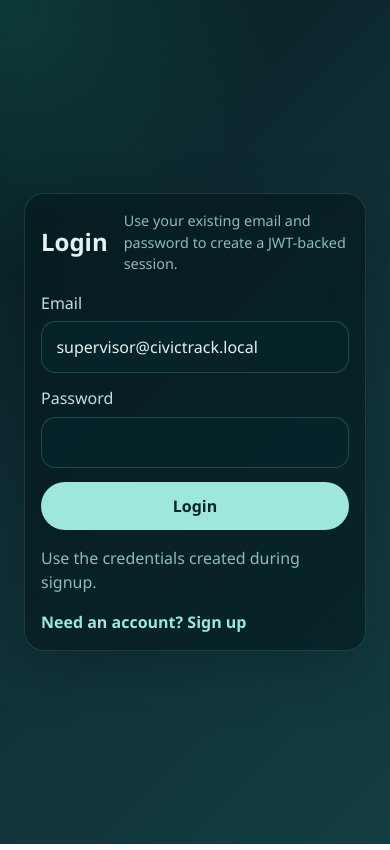
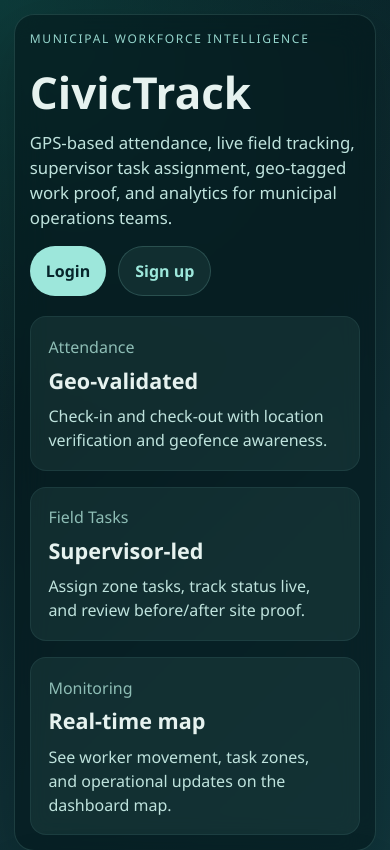
Before and after one commit to KunalVS/civic-track, a React (Vite) app in the folder frontend/: page / in a window 390 px wide. Shown: the top 850 px of the page. Built offline with nearby package versions, Linux system fonts and the light colour scheme; no server answers.

Commit message:
made responsive and added landing page

```diff
--- a/frontend/src/App.tsx
+++ b/frontend/src/App.tsx
@@ -27,6 +27,7 @@ import {
 import { socket } from "./lib/socket";
 
 type RoutePath = "/login" | "/signup" | "/worker" | "/supervisor" | "/admin";
+type PublicRoutePath = "/" | RoutePath;
 
 interface TrackingUpdate {
   userId: string;
@@ -95,9 +96,9 @@ const fallbackDashboard: DashboardOverview = {
 
 const fallbackTasks: TaskItem[] = [];
 
-function getInitialRoute(): RoutePath {
-  const path = window.location.pathname as RoutePath;
-  return ["/login", "/signup", "/worker", "/supervisor", "/admin"].includes(path) ? path : "/login";
+function getInitialRoute(): PublicRoutePath {
+  const path = window.location.pathname as PublicRoutePath;
+  return ["/", "/login", "/signup", "/worker", "/supervisor", "/admin"].includes(path) ? path : "/";
 }
 
 function routeForRole(role: Role): RoutePath {
@@ -112,7 +113,7 @@ function routeForRole(role: Role): RoutePath {
   return "/admin";
 }
 
-function navigate(path: RoutePath) {
+function navigate(path: PublicRoutePath) {
   window.history.pushState({}, "", path);
   window.dispatchEvent(new PopStateEvent("popstate"));
 }
@@ -148,6 +149,63 @@ function AuthCard({
       </div>
       {children}
     </section>
+  );
+}
+
+function HomeView() {
+  return (
+    <main className="home-shell">
+      <section className="home-hero panel">
+        <div className="home-hero-copy">
+          <p className="eyebrow">Municipal Workforce Intelligence</p>
+          <h1>CivicTrack</h1>
+          <p className="home-lead">
+            GPS-based attendance, live field tracking, supervisor task assignment, geo-tagged work proof, and analytics for
+            municipal operations teams.
+          </p>
+          <div className="home-actions">
+            <button type="button" onClick={() => navigate("/login")}>
+              Login
+            </button>
+            <button type="button" className="secondary-button" onClick={() => navigate("/signup")}>
+              Sign up
+            </button>
+          </div>
+        </div>
+        <div className="home-stat-grid">
+          <article className="home-stat-card">
+            <span>Attendance</span>
+            <strong>Geo-validated</strong>
+            <p>Check-in and check-out with location verification and geofence awareness.</p>
+          </article>
+          <article className="home-stat-card">
+            <span>Field Tasks</span>
+            <strong>Supervisor-led</strong>
+            <p>Assign zone tasks, track status live, and review before/after site proof.</p>
+          </article>
+          <article className="home-stat-card">
+            <span>Monitoring</span>
+            <strong>Real-time map</strong>
+            <p>See worker movement, task zones, and operational updates on the dashboard map.</p>
+          </article>
+        </div>
+      </section>
+
+      <section className="home-feature-grid">
+        <article className="panel home-feature-card">
+          <h2>What Workers Use</h2>
+          <p>Receive assigned tasks, share live location, upload before/after work images, and track attendance status.</p>
+        </article>
+        <article className="panel home-feature-card">
+          <h2>What Supervisors Use</h2>
+          <p>Create tasks by zone, assign workers, monitor live movement, and review task completion through the control center.</p>
+        </article>
+        <article className="panel home-feature-card">
+          <h2>What Admins Use</h2>
+          <p>View city-wide operational KPIs, attendance trends, reporting, and governance-level dashboard controls.</p>
+        </article>
+      </section>
+    </main>
   );
 }
 
@@ -524,7 +582,7 @@ function AdminView({
 }
 
 export default function App() {
-  const [route, setRoute] = useState<RoutePath>(getInitialRoute());
+  const [route, setRoute] = useState<PublicRoutePath>(getInitialRoute());
   const [user, setUser] = useState<AuthUser | null>(null);
   const [dashboard, setDashboard] = useState<DashboardOverview>(fallbackDashboard);
   const [tasks, setTasks] = useState<TaskItem[]>(fallbackTasks);
@@ -960,6 +1018,15 @@ export default function App() {
     );
   }
 
+  if (!user && route === "/") {
+    return (
+      <>
+        {error ? <div className="banner error-banner">{error}</div> : null}
+        <HomeView />
+      </>
+    );
+  }
+
   if (!user) {
     return (
       <>
--- a/frontend/src/components/TaskTable.tsx
+++ b/frontend/src/components/TaskTable.tsx
@@ -96,6 +96,7 @@ export function TaskTable({
           Export CSV
         </button>
       </div>
+      <div className="table-scroll">
         <table className="task-table">
           <thead>
             <tr>
@@ -150,6 +151,7 @@ export function TaskTable({
             ))}
           </tbody>
         </table>
+      </div>
     </section>
   );
 }
--- a/frontend/src/styles.css
+++ b/frontend/src/styles.css
@@ -40,10 +40,100 @@ button {
   cursor: pointer;
 }
 
+button.secondary-button {
+  color: #9de7db;
+  background: rgba(157, 231, 219, 0.08);
+  border: 1px solid rgba(157, 231, 219, 0.18);
+}
+
 .app-shell {
   padding: 2rem;
   display: grid;
   gap: 1.5rem;
+}
+
+.home-shell {
+  min-height: 100vh;
+  padding: 1.25rem;
+  display: grid;
+  gap: 1rem;
+}
+
+.home-hero {
+  padding: 1.5rem;
+  display: grid;
+  grid-template-columns: minmax(0, 1.2fr) minmax(0, 0.9fr);
+  gap: 1.25rem;
+  align-items: stretch;
+}
+
+.home-hero-copy {
+  display: grid;
+  align-content: center;
+  gap: 1rem;
+}
+
+.home-hero-copy h1 {
+  margin: 0;
+  font-size: clamp(2.75rem, 8vw, 5rem);
+  line-height: 0.95;
+}
+
+.home-lead {
+  margin: 0;
+  max-width: 42rem;
+  color: #bfe3dd;
+  font-size: 1.05rem;
+}
+
+.home-actions {
+  display: flex;
+  flex-wrap: wrap;
+  gap: 0.75rem;
+}
+
+.home-stat-grid,
+.home-feature-grid {
+  display: grid;
+  gap: 1rem;
+}
+
+.home-stat-grid {
+  grid-template-columns: repeat(1, minmax(0, 1fr));
+}
+
+.home-stat-card,
+.home-feature-card {
+  padding: 1.1rem;
+  border-radius: 1rem;
+  background: rgba(157, 231, 219, 0.08);
+  border: 1px solid rgba(157, 231, 219, 0.08);
+}
+
+.home-stat-card span {
+  color: #8ebdb5;
+  display: block;
+  margin-bottom: 0.35rem;
+}
+
+.home-stat-card strong {
+  display: block;
+  font-size: 1.35rem;
+  margin-bottom: 0.45rem;
+}
+
+.home-stat-card p,
+.home-feature-card p {
+  margin: 0;
+  color: #bfe3dd;
+}
+
+.home-feature-card h2 {
+  margin-top: 0;
+}
+
+.home-feature-grid {
+  grid-template-columns: repeat(3, minmax(0, 1fr));
 }
 
 .auth-shell {
@@ -199,6 +289,7 @@ button {
   justify-content: space-between;
   gap: 1rem;
   align-items: center;
+  flex-wrap: wrap;
   margin-bottom: 1rem;
 }
 
@@ -462,6 +553,11 @@ button {
   border-collapse: collapse;
 }
 
+.table-scroll {
+  width: 100%;
+  overflow-x: auto;
+}
+
 .task-table th,
 .task-table td {
   padding: 0.85rem 0.75rem;
@@ -522,6 +618,11 @@ button {
     display: grid;
   }
 
+  .home-hero,
+  .home-feature-grid {
+    grid-template-columns: 1fr;
+  }
+
   .kpi-grid {
     grid-template-columns: repeat(2, minmax(0, 1fr));
   }
@@ -537,6 +638,27 @@ button {
     padding: 1rem;
   }
 
+  .home-shell {
+    padding: 0.9rem;
+  }
+
+  .home-hero {
+    padding: 1rem;
+  }
+
+  .status-card {
+    min-width: 0;
+  }
+
+  .hero {
+    gap: 0.75rem;
+  }
+
+  .panel,
+  .kpi-card {
+    padding: 0.9rem;
+  }
+
   .kpi-grid {
     grid-template-columns: 1fr;
   }
@@ -544,4 +666,12 @@ button {
   .banner {
     width: calc(100% - 2rem);
   }
+
+  .task-table {
+    min-width: 760px;
+  }
+
+  .map-frame {
+    min-height: 320px;
+  }
 }
```
Lines whose indentation alone changed are shown as unchanged.
